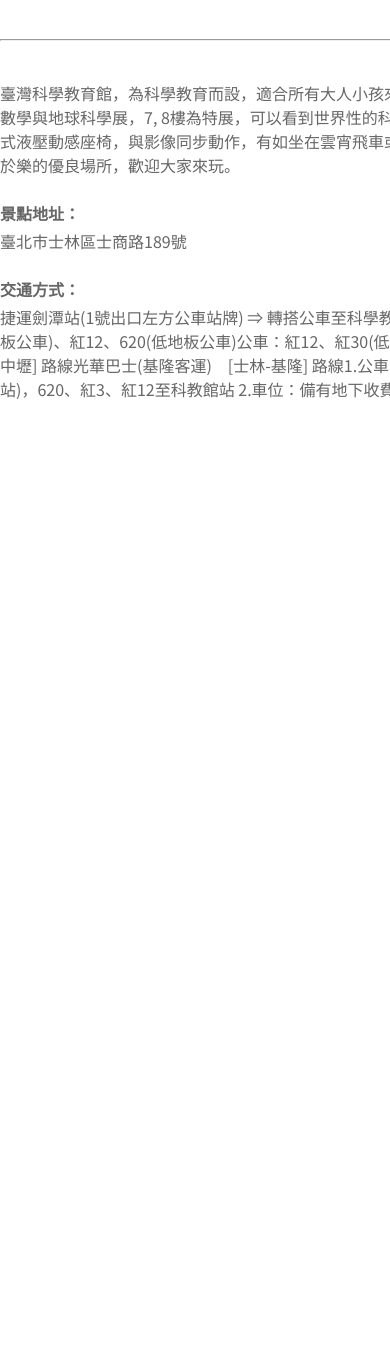
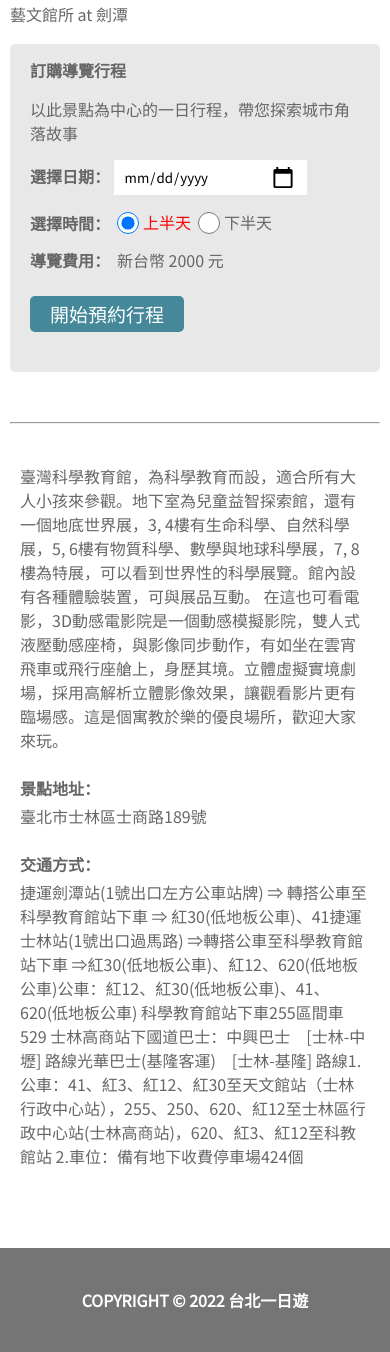
Before and after one commit to wanhsuan625/taipei-day-trip, a Flask app: page /attraction/1 in a window 390 px wide; the page is wider, and only the part inside the window is pictured. Shown: the part 500-1852 px from the top of that part. Before the commit the page ends 899 px from the top of that part, so only its background shows below. Run offline with Flask 2, Linux system fonts and the light colour scheme.

Commit message:
add layout below 1280px & 768px

```diff
--- a/static/css/attraction.css
+++ b/static/css/attraction.css
@@ -71,9 +71,6 @@ section{
     margin: 40px auto;
     display: flex;
     justify-content: space-between;
-
-    /* delete */
-    background-color: #79b2c1;
 }
 .imgBox{
     width: 45%;
@@ -167,10 +164,17 @@ input[type="date"]{
     margin: 0 4px 0 7px;
     outline: none;
     cursor: pointer;
+    border-bottom: 0;
+}
+.time label input[type="radio"]:checked + p{
+    color: red;
 }
 .time label p{
     margin: 0;
     line-height: 20px;
+}
+.changeMoney{
+    margin-left: 7px;
 }
 
 .bookingForm > button{
@@ -178,7 +182,7 @@ input[type="date"]{
     height: 36px;
     padding: 10px 20px;
     margin-top: 10px;
-    margin-bottom: 21px;
+    margin-bottom: 25px;
     background-color: #448899;
     border-radius: 5px;
     border: none;
@@ -192,12 +196,14 @@ input[type="date"]{
 
 /* DESCIBETION AREA */
 main{
-    width: 1180px;
+    width: 1200px;
     margin: 0 auto;
+    margin-bottom: 80px;
+    padding: 10px;
     color:#666666;
     font-size: 16px;
 }
-.title{
+.headline{
     height: 32px;
     line-height: 32px;
     font-weight: 700;
@@ -208,7 +214,53 @@ main{
     line-height: 24px;
 }
 
+/* FOOTER */
+footer{
+    width: 100%;
+    height: 104px;
+    background-color: #757575;
+    display: flex;
+}
+footer > p{
+    margin: 0;
+    width: 100%;
+    font-size: 16px;
+    font-weight: 700;
+    line-height: 13px;
+    color: #ffff;
+
+    display: flex;
+    align-items: center;
+    justify-content: center;
+}
 
 @media (max-width: 1280px){
     .outer{ padding: 10px;}
+    section{ width: 90%;}
+    .imgSize{ padding-top: 405px;}
+    .infoBox{ width: 48%;}
+    hr{ width: 95%;}
+    main{ width: 90%;}
 }
+
+@media (max-width:768px){
+    section{
+        width: 100%;
+        display: block;
+        margin: 40px 0;
+    }
+    .imgBox{
+        width: 100%;
+        left: 0;
+    }
+    .imgSize{ padding-top: 350px;}
+    .infoBox{
+        width: 100%;
+        right: 0;
+        padding: 10px;
+    }
+    main{
+        width: 100%;
+        padding: 0 20px;
+    }
+}
--- a/templates/attraction.html
+++ b/templates/attraction.html
@@ -1,5 +1,5 @@
 <!DOCTYPE html>
-<html lang="en">
+<html lang="zh-Hans-TW">
 <head>
     <meta charset="UTF-8">
     <meta http-equiv="X-UA-Compatible" content="IE=edge">
@@ -53,7 +53,7 @@
                             <p>下半天</p>
                         </label>
                     </div>
-                    <div>導覽費用：<span style="margin-left: 7px;">新台幣 2000 元</span></div>
+                    <div>導覽費用：<span class="changeMoney">新台幣 2000 元</span></div>
                     <button>開始預約行程</button>
                 </div>
             </div>
@@ -62,15 +62,14 @@
         <hr>
 
         <main>
-            <div class="content">
-                臺灣科學教育館，為科學教育而設，適合所有大人小孩來參觀。地下室為兒童益智探索館，還有一個地底世界展，3, 4樓有生命科學、自然科學展，5, 6樓有物質科學、數學與地球科學展，7, 8樓為特展，可以看到世界性的科學展覽。館內設有各種體驗裝置，可與展品互動。 在這也可看電影，3D動感電影院是一個動感模擬影院，雙人式液壓動感座椅，與影像同步動作，有如坐在雲宵飛車或飛行座艙上，身歷其境。立體虛擬實境劇場，採用高解析立體影像效果，讓觀看影片更有臨場感。這是個寓教於樂的優良場所，歡迎大家來玩。
-            </div>
-            <div class="title">景點地址：</div>
+            <div class="content">臺灣科學教育館，為科學教育而設，適合所有大人小孩來參觀。地下室為兒童益智探索館，還有一個地底世界展，3, 4樓有生命科學、自然科學展，5, 6樓有物質科學、數學與地球科學展，7, 8樓為特展，可以看到世界性的科學展覽。館內設有各種體驗裝置，可與展品互動。 在這也可看電影，3D動感電影院是一個動感模擬影院，雙人式液壓動感座椅，與影像同步動作，有如坐在雲宵飛車或飛行座艙上，身歷其境。立體虛擬實境劇場，採用高解析立體影像效果，讓觀看影片更有臨場感。這是個寓教於樂的優良場所，歡迎大家來玩。 </div>
+            <div class="headline">景點地址：</div>
             <div class="content">臺北市士林區士商路189號</div>
-            <div class="title">交通方式：</div>
+            <div class="headline">交通方式：</div>
             <div class="content">捷運劍潭站(1號出口左方公車站牌) ⇒ 轉搭公車至科學教育館站下車 ⇒ 紅30(低地板公車)、41捷運士林站(1號出口過馬路) ⇒轉搭公車至科學教育館站下車 ⇒紅30(低地板公車)、紅12、620(低地板公車)公車：紅12、紅30(低地板公車)、41、620(低地板公車) 科學教育館站下車255區間車 529 士林高商站下國道巴士：中興巴士　[士林-中壢] 路線光華巴士(基隆客運)　[士林-基隆] 路線1.公車：41、紅3、紅12、紅30至天文館站（士林行政中心站），255、250、620、紅12至士林區行政中心站(士林高商站)，620、紅3、紅12至科教館站 2.車位：備有地下收費停車場424個</div>
         </main>
 
+        <footer><p>COPYRIGHT © 2022 台北一日遊</p></footer>
     </div>
 
     <!-- <script src=""></script> -->
```
